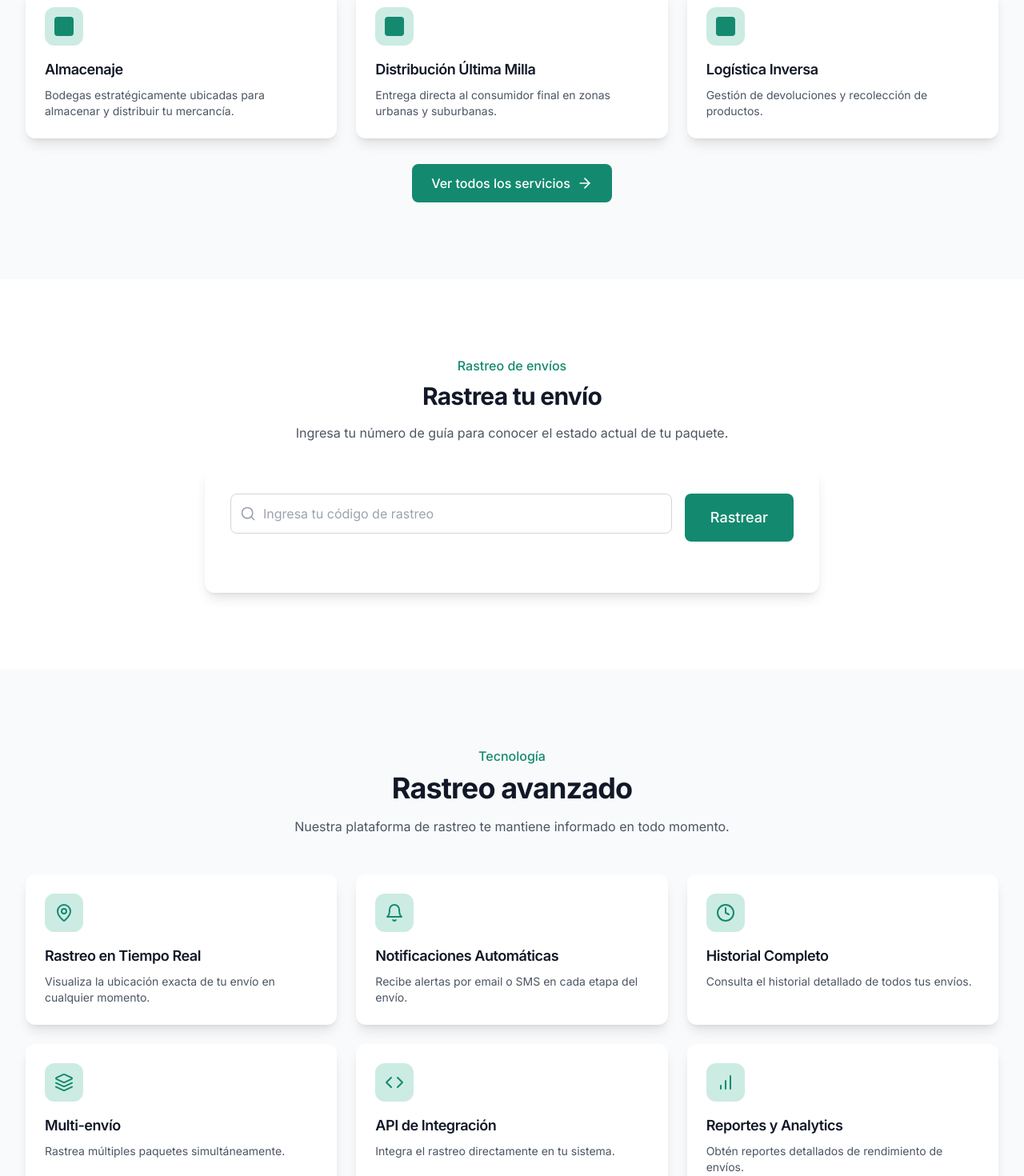
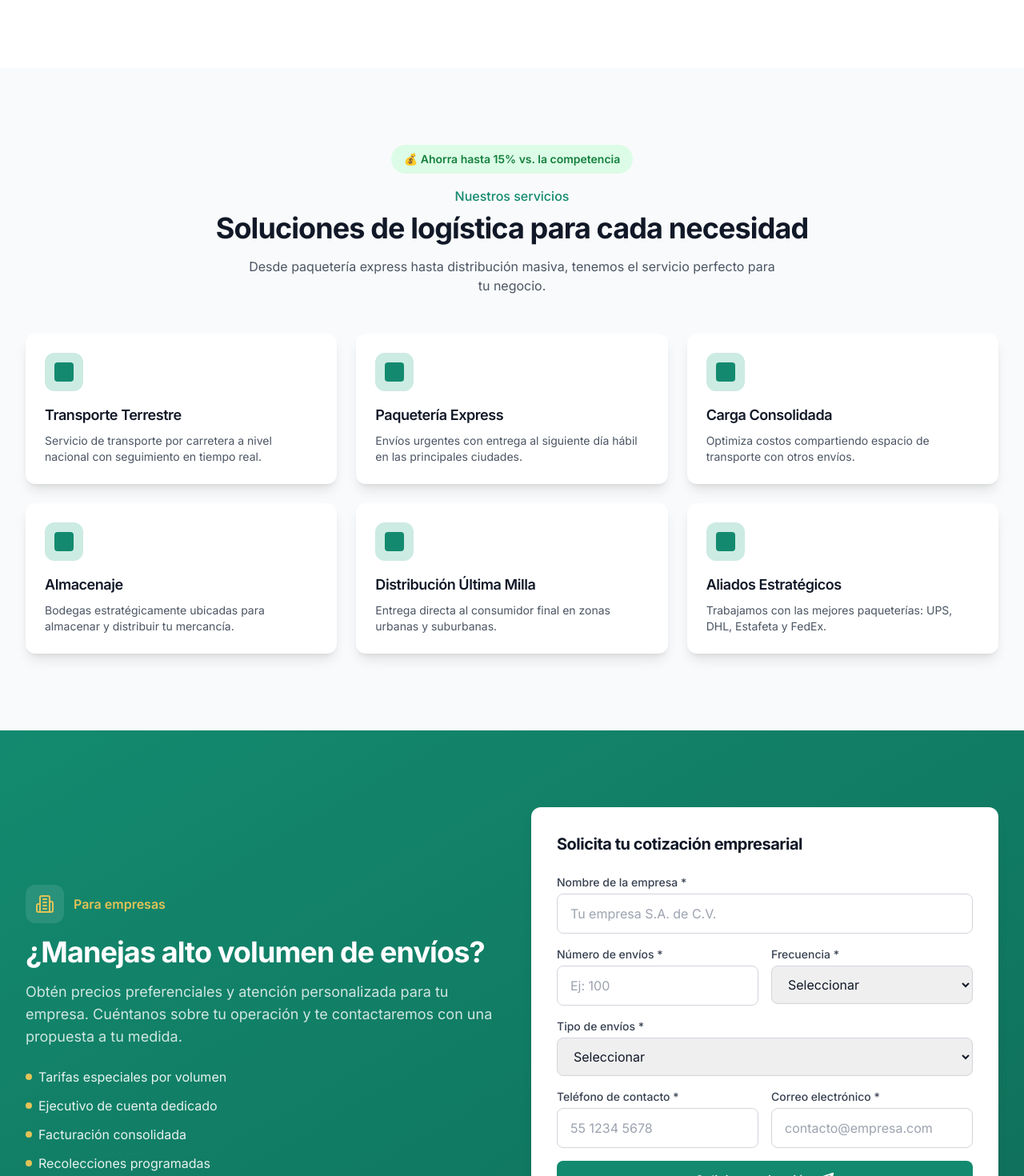
Before and after one commit to RolNR/ma-in, a Next.js app: page /logistik in a window 1280 px wide. Shown: the part 1271-2741 px from the top of the page at 80% size. Built offline with nearby package versions, Linux system fonts and the light colour scheme.

Commit message:
correcciones generales y de logistik

```diff
--- a/app/(divisions)/logistik/page.tsx
+++ b/app/(divisions)/logistik/page.tsx
@@ -1,13 +1,13 @@
 import type { Metadata } from 'next'
 import Link from 'next/link'
-import { Hero, Stats, CTA } from '@/components/sections'
+import { Hero } from '@/components/sections'
 import { Card, Button } from '@/components/ui'
 import { Breadcrumb } from '@/components/layout'
 import { TrackingForm } from '@/components/forms'
 import { divisionDetails } from '@/data/divisions'
 import { companyStats } from '@/data/services'
 import { ROUTES, DIVISION_NAV } from '@/lib/constants'
-import { ArrowRight, MapPin, Bell, Clock, Layers, Code, BarChart } from 'lucide-react'
+import { MapPin, Bell, Clock, Layers, Building2, Send } from 'lucide-react'
 
 export const metadata: Metadata = {
   title: 'Logistik - Logística y Rastreo',
@@ -19,8 +19,6 @@ const featureIcons = {
   bell: Bell,
   clock: Clock,
   layers: Layers,
-  code: Code,
-  'bar-chart': BarChart,
 }
 
 export default function LogistikPage() {
@@ -67,101 +65,6 @@ export default function LogistikPage() {
         </div>
       </section>
 
-      {/* Services Preview */}
-      <section className="section-padding bg-gray-50">
-        <div className="container-custom">
-          <div className="text-center mb-12">
-            <p className="text-primary font-medium mb-2">Nuestros servicios</p>
-            <h2 className="text-3xl md:text-4xl font-bold text-gray-900 mb-4">
-              Soluciones de logística para cada necesidad
-            </h2>
-            <p className="text-gray-600 max-w-2xl mx-auto">
-              Desde paquetería express hasta distribución masiva, tenemos el servicio perfecto para tu negocio.
-            </p>
-          </div>
-
-          <div className="grid md:grid-cols-2 lg:grid-cols-3 gap-6">
-            {services.slice(0, 6).map((service) => (
-              <Card key={service.id} hover className="p-6">
-                <div className="w-12 h-12 bg-primary-100 rounded-xl flex items-center justify-center mb-4">
-                  <div className="w-6 h-6 bg-primary rounded" />
-                </div>
-                <h3 className="text-lg font-semibold text-gray-900 mb-2">
-                  {service.title}
-                </h3>
-                <p className="text-gray-600 text-sm">
-                  {service.description}
-                </p>
-              </Card>
-            ))}
-          </div>
-
-          <div className="text-center mt-8">
-            <Link href={ROUTES.logistik.services}>
-              <Button variant="primary" rightIcon={<ArrowRight className="w-5 h-5" />}>
-                Ver todos los servicios
-              </Button>
-            </Link>
-          </div>
-        </div>
-      </section>
-
-      {/* Tracking Section */}
-      <section id="rastrear" className="section-padding">
-        <div className="container-custom">
-          <div className="max-w-3xl mx-auto">
-            <div className="text-center mb-8">
-              <p className="text-primary font-medium mb-2">Rastreo de envíos</p>
-              <h2 className="text-3xl font-bold text-gray-900 mb-4">
-                Rastrea tu envío
-              </h2>
-              <p className="text-gray-600">
-                Ingresa tu número de guía para conocer el estado actual de tu paquete.
-              </p>
-            </div>
-
-            <Card className="p-6 md:p-8">
-              <TrackingForm />
-            </Card>
-          </div>
-        </div>
-      </section>
-
-      {/* Tracking Features */}
-      <section className="section-padding bg-gray-50">
-        <div className="container-custom">
-          <div className="text-center mb-12">
-            <p className="text-primary font-medium mb-2">Tecnología</p>
-            <h2 className="text-3xl md:text-4xl font-bold text-gray-900 mb-4">
-              Rastreo avanzado
-            </h2>
-            <p className="text-gray-600 max-w-2xl mx-auto">
-              Nuestra plataforma de rastreo te mantiene informado en todo momento.
-            </p>
-          </div>
-
-          <div className="grid md:grid-cols-2 lg:grid-cols-3 gap-6">
-            {trackingFeatures.map((feature) => {
-              const Icon = featureIcons[feature.icon as keyof typeof featureIcons] || MapPin
-
-              return (
-                <Card key={feature.id} hover className="p-6">
-                  <div className="w-12 h-12 bg-primary-100 rounded-xl flex items-center justify-center mb-4">
-                    <Icon className="w-6 h-6 text-primary" />
-                  </div>
-                  <h3 className="text-lg font-semibold text-gray-900 mb-2">
-                    {feature.title}
-                  </h3>
-                  <p className="text-gray-600 text-sm">
-                    {feature.description}
-                  </p>
-                </Card>
-              )
-            })}
-          </div>
-        </div>
-      </section>
-
       {/* Process */}
       <section className="section-padding">
         <div className="container-custom">
@@ -188,7 +91,7 @@ export default function LogistikPage() {
             ))}
           </div>
 
-          <div className="text-center mt-8">
+          <div className="text-center mt-16">
             <Link href={ROUTES.logistik.process}>
               <Button variant="outline">
                 Conocer más del proceso
@@ -198,24 +101,261 @@ export default function LogistikPage() {
         </div>
       </section>
 
-      {/* Stats */}
-      <Stats stats={companyStats} variant="dark" />
+      {/* Services Preview */}
+      <section className="section-padding bg-gray-50">
+        <div className="container-custom">
+          <div className="text-center mb-12">
+            <div className="inline-flex items-center bg-green-100 text-green-700 px-4 py-2 rounded-full text-sm font-semibold mb-4">
+              💰 Ahorra hasta 15% vs. la competencia
+            </div>
+            <p className="text-primary font-medium mb-2">Nuestros servicios</p>
+            <h2 className="text-3xl md:text-4xl font-bold text-gray-900 mb-4">
+              Soluciones de logística para cada necesidad
+            </h2>
+            <p className="text-gray-600 max-w-2xl mx-auto">
+              Desde paquetería express hasta distribución masiva, tenemos el servicio perfecto para tu negocio.
+            </p>
+          </div>
 
-      {/* CTA */}
-      <CTA
-        title="Comienza a enviar hoy"
-        description="Contáctanos y descubre por qué miles de empresas confían en MA-IN Logistik."
-        primaryAction={{
-          label: 'Contactar',
-          href: ROUTES.support.contact,
-        }}
-        secondaryAction={{
-          label: 'Rastrear envío',
-          href: ROUTES.logistik.trackShipment,
-        }}
-        variant="default"
-        background="primary"
-      />
+          <div className="grid md:grid-cols-2 lg:grid-cols-3 gap-6">
+            {services.slice(0, 6).map((service) => (
+              <Card key={service.id} hover className="p-6">
+                <div className="w-12 h-12 bg-primary-100 rounded-xl flex items-center justify-center mb-4">
+                  <div className="w-6 h-6 bg-primary rounded" />
+                </div>
+                <h3 className="text-lg font-semibold text-gray-900 mb-2">
+                  {service.title}
+                </h3>
+                <p className="text-gray-600 text-sm">
+                  {service.description}
+                </p>
+              </Card>
+            ))}
+          </div>
+        </div>
+      </section>
+
+      {/* Enterprise Section */}
+      <section className="section-padding bg-gradient-to-br from-primary to-primary-600">
+        <div className="container-custom">
+          <div className="grid lg:grid-cols-2 gap-12 items-center">
+            <div className="text-white">
+              <div className="flex items-center gap-3 mb-4">
+                <div className="w-12 h-12 bg-white/10 rounded-xl flex items-center justify-center">
+                  <Building2 className="w-6 h-6 text-accent" />
+                </div>
+                <span className="text-accent font-semibold">Para empresas</span>
+              </div>
+              <h2 className="text-3xl md:text-4xl font-bold mb-4">
+                ¿Manejas alto volumen de envíos?
+              </h2>
+              <p className="text-white/80 text-lg mb-6">
+                Obtén precios preferenciales y atención personalizada para tu empresa.
+                Cuéntanos sobre tu operación y te contactaremos con una propuesta a tu medida.
+              </p>
+              <ul className="space-y-3">
+                <li className="flex items-center gap-2 text-white/90">
+                  <span className="w-2 h-2 bg-accent rounded-full" />
+                  Tarifas especiales por volumen
+                </li>
+                <li className="flex items-center gap-2 text-white/90">
+                  <span className="w-2 h-2 bg-accent rounded-full" />
+                  Ejecutivo de cuenta dedicado
+                </li>
+                <li className="flex items-center gap-2 text-white/90">
+                  <span className="w-2 h-2 bg-accent rounded-full" />
+                  Facturación consolidada
+                </li>
+                <li className="flex items-center gap-2 text-white/90">
+                  <span className="w-2 h-2 bg-accent rounded-full" />
+                  Recolecciones programadas
+                </li>
+              </ul>
+            </div>
+
+            <Card className="p-6 md:p-8">
+              <h3 className="text-xl font-bold text-gray-900 mb-6">
+                Solicita tu cotización empresarial
+              </h3>
+              <form className="space-y-4">
+                <div>
+                  <label className="block text-sm font-medium text-gray-700 mb-1">
+                    Nombre de la empresa *
+                  </label>
+                  <input
+                    type="text"
+                    required
+                    className="w-full px-4 py-3 border border-gray-300 rounded-lg focus:ring-2 focus:ring-primary focus:border-primary transition-colors"
+                    placeholder="Tu empresa S.A. de C.V."
+                  />
+                </div>
+
+                <div className="grid md:grid-cols-2 gap-4">
+                  <div>
+                    <label className="block text-sm font-medium text-gray-700 mb-1">
+                      Número de envíos *
+                    </label>
+                    <input
+                      type="number"
+                      required
+                      min="1"
+                      className="w-full px-4 py-3 border border-gray-300 rounded-lg focus:ring-2 focus:ring-primary focus:border-primary transition-colors"
+                      placeholder="Ej: 100"
+                    />
+                  </div>
+                  <div>
+                    <label className="block text-sm font-medium text-gray-700 mb-1">
+                      Frecuencia *
+                    </label>
+                    <select
+                      required
+                      className="w-full px-4 py-3 border border-gray-300 rounded-lg focus:ring-2 focus:ring-primary focus:border-primary transition-colors"
+                    >
+                      <option value="">Seleccionar</option>
+                      <option value="diario">Diarios</option>
+                      <option value="semanal">Semanales</option>
+                      <option value="mensual">Mensuales</option>
+                    </select>
+                  </div>
+                </div>
+
+                <div>
+                  <label className="block text-sm font-medium text-gray-700 mb-1">
+                    Tipo de envíos *
+                  </label>
+                  <select
+                    required
+                    className="w-full px-4 py-3 border border-gray-300 rounded-lg focus:ring-2 focus:ring-primary focus:border-primary transition-colors"
+                  >
+                    <option value="">Seleccionar</option>
+                    <option value="nacional">Nacional</option>
+                    <option value="internacional">Internacional</option>
+                    <option value="ambos">Nacional e Internacional</option>
+                  </select>
+                </div>
+
+                <div className="grid md:grid-cols-2 gap-4">
+                  <div>
+                    <label className="block text-sm font-medium text-gray-700 mb-1">
+                      Teléfono de contacto *
+                    </label>
+                    <input
+                      type="tel"
+                      required
+                      className="w-full px-4 py-3 border border-gray-300 rounded-lg focus:ring-2 focus:ring-primary focus:border-primary transition-colors"
+                      placeholder="55 1234 5678"
+                    />
+                  </div>
+                  <div>
+                    <label className="block text-sm font-medium text-gray-700 mb-1">
+                      Correo electrónico *
+                    </label>
+                    <input
+                      type="email"
+                      required
+                      className="w-full px-4 py-3 border border-gray-300 rounded-lg focus:ring-2 focus:ring-primary focus:border-primary transition-colors"
+                      placeholder="contacto@empresa.com"
+                    />
+                  </div>
+                </div>
+
+                <Button type="submit" variant="primary" className="w-full" rightIcon={<Send className="w-5 h-5" />}>
+                  Solicitar cotización
+                </Button>
+
+                <p className="text-xs text-gray-500 text-center">
+                  Al enviar este formulario aceptas nuestro aviso de privacidad.
+                </p>
+              </form>
+            </Card>
+          </div>
+        </div>
+      </section>
+
+      {/* Tracking Section */}
+      <section id="rastrear" className="section-padding bg-gray-50">
+        <div className="container-custom">
+          <div className="max-w-3xl mx-auto text-center mb-12">
+            <h2 className="text-3xl md:text-4xl font-bold text-gray-900 mb-4">
+              Rastrea tu envío
+            </h2>
+            <p className="text-gray-600 mb-8">
+              Ingresa tu número de guía para conocer el estado actual de tu paquete.
+            </p>
+
+            <Card className="p-6 md:p-8 text-left">
+              <TrackingForm />
+            </Card>
+          </div>
+
+          <div className="grid md:grid-cols-3 gap-6">
+            {trackingFeatures.map((feature) => {
+              const Icon = featureIcons[feature.icon as keyof typeof featureIcons] || MapPin
+
+              return (
+                <Card key={feature.id} hover className="p-6">
+                  <div className="w-12 h-12 bg-primary-100 rounded-xl flex items-center justify-center mb-4">
+                    <Icon className="w-6 h-6 text-primary" />
+                  </div>
+                  <h3 className="text-lg font-semibold text-gray-900 mb-2">
+                    {feature.title}
+                  </h3>
+                  <p className="text-gray-600 text-sm">
+                    {feature.description}
+                  </p>
+                </Card>
+              )
+            })}
+          </div>
+        </div>
+      </section>
+
+      {/* Stats + CTA */}
+      <section className="bg-primary py-16">
+        <div className="container-custom">
+          {/* Stats */}
+          <div className="grid grid-cols-2 lg:grid-cols-4 gap-8 mb-12">
+            {companyStats.map((stat) => (
+              <div key={stat.id} className="text-center">
+                <div className="text-4xl md:text-5xl font-bold text-white mb-1">
+                  {stat.value}
+                </div>
+                <div className="text-white/80 text-sm">
+                  {stat.label}
+                </div>
+              </div>
+            ))}
+          </div>
+
+          {/* CTA */}
+          <div className="border-t border-white/20 pt-10">
+            <div className="flex flex-col md:flex-row items-center justify-between gap-6">
+              <div>
+                <h2 className="text-2xl md:text-3xl font-bold text-white">Comienza a enviar hoy</h2>
+                <p className="mt-2 text-white/80">
+                  Contáctanos y descubre por qué confían en MA-IN Logistik.
+                </p>
+              </div>
+              <div className="flex flex-wrap gap-4">
+                <Link href={ROUTES.support.contact}>
+                  <Button variant="secondary" size="lg">
+                    Contactar
+                  </Button>
+                </Link>
+                <Link href={ROUTES.logistik.trackShipment}>
+                  <Button
+                    variant="outline"
+                    size="lg"
+                    className="border-white text-white hover:bg-white hover:!text-primary"
+                  >
+                    Rastrear envío
+                  </Button>
+                </Link>
+              </div>
+            </div>
+          </div>
+        </div>
+      </section>
     </>
   )
 }
--- a/components/layout/Footer.tsx
+++ b/components/layout/Footer.tsx
@@ -9,22 +9,18 @@ import {
   Clock,
   Facebook,
   Instagram,
-  Linkedin,
-  Twitter,
 } from 'lucide-react'
 
 const socialIcons = {
   facebook: Facebook,
   instagram: Instagram,
-  linkedin: Linkedin,
-  twitter: Twitter,
 }
 
 export function Footer() {
   const currentYear = new Date().getFullYear()
 
   return (
-    <footer className="bg-gray-900 text-gray-300">
+    <footer className="bg-gray-900 text-gray-300 overflow-hidden">
       {/* Main footer */}
       <div className="container-custom py-12 md:py-16">
         <div className="grid grid-cols-1 md:grid-cols-2 lg:grid-cols-4 gap-8 lg:gap-12">
--- a/components/sections/CTA.tsx
+++ b/components/sections/CTA.tsx
@@ -69,7 +69,7 @@ export function CTA({
                   size="lg"
                   className={cn(
                     background === 'primary' || background === 'gradient'
-                      ? 'border-white text-white hover:bg-white hover:text-primary'
+                      ? 'border-white text-white hover:bg-white hover:!text-primary'
                       : ''
                   )}
                 >
@@ -111,7 +111,7 @@ export function CTA({
                   size="lg"
                   className={cn(
                     background === 'primary' || background === 'gradient'
-                      ? 'border-white text-white hover:bg-white hover:text-primary'
+                      ? 'border-white text-white hover:bg-white hover:!text-primary'
                       : ''
                   )}
                 >
@@ -156,7 +156,7 @@ export function CTA({
                   size="lg"
                   className={cn(
                     background === 'primary' || background === 'gradient'
-                      ? 'border-white text-white hover:bg-white hover:text-primary'
+                      ? 'border-white text-white hover:bg-white hover:!text-primary'
                       : ''
                   )}
                 >
--- a/components/sections/Stats.tsx
+++ b/components/sections/Stats.tsx
@@ -4,6 +4,7 @@ import {
   Package,
   Map,
   Users,
+  Headphones,
   type LucideIcon,
 } from 'lucide-react'
 
@@ -25,6 +26,7 @@ const iconMap: Record<string, LucideIcon> = {
   package: Package,
   map: Map,
   users: Users,
+  headphones: Headphones,
 }
 
 export function Stats({ stats, variant = 'default', columns = 4 }: StatsProps) {
--- a/data/divisions.ts
+++ b/data/divisions.ts
@@ -24,7 +24,7 @@ export const divisions: Division[] = [
       'Cobertura nacional',
       'Entregas programadas',
       'Rastreo en tiempo real',
-      'Logística inversa',
+      'Aliados estratégicos',
     ],
   },
   {
@@ -97,10 +97,10 @@ export const divisionDetails = {
         icon: 'map-pin',
       },
       {
-        id: 'logistica-inversa',
-        title: 'Logística Inversa',
-        description: 'Gestión de devoluciones y recolección de productos.',
-        icon: 'refresh-cw',
+        id: 'aliados-estrategicos',
+        title: 'Aliados Estratégicos',
+        description: 'Trabajamos con las mejores paqueterías: UPS, DHL, Estafeta y FedEx.',
+        icon: 'handshake',
       },
     ],
     coverage: {
@@ -139,15 +139,9 @@ export const divisionDetails = {
     ],
     trackingFeatures: [
       {
-        id: 'tiempo-real',
-        title: 'Rastreo en Tiempo Real',
-        description: 'Visualiza la ubicación exacta de tu envío en cualquier momento.',
-        icon: 'map-pin',
-      },
-      {
         id: 'notificaciones',
-        title: 'Notificaciones Automáticas',
-        description: 'Recibe alertas por email o SMS en cada etapa del envío.',
+        title: 'Notificaciones por Email',
+        description: 'Recibe alertas por correo electrónico en cada etapa del envío.',
         icon: 'bell',
       },
       {
@@ -161,18 +155,6 @@ export const divisionDetails = {
         title: 'Multi-envío',
         description: 'Rastrea múltiples paquetes simultáneamente.',
         icon: 'layers',
-      },
-      {
-        id: 'api',
-        title: 'API de Integración',
-        description: 'Integra el rastreo directamente en tu sistema.',
-        icon: 'code',
-      },
-      {
-        id: 'reportes',
-        title: 'Reportes y Analytics',
-        description: 'Obtén reportes detallados de rendimiento de envíos.',
-        icon: 'bar-chart',
       },
     ],
     trackingStatuses: [
--- a/data/services.ts
+++ b/data/services.ts
@@ -93,13 +93,13 @@ export const logisticServices: Service[] = [
 export const companyStats: Stat[] = [
   {
     id: 'years',
-    value: '15+',
+    value: '5+',
     label: 'Años de experiencia',
     icon: 'calendar',
   },
   {
     id: 'shipments',
-    value: '1M+',
+    value: '1K+',
     label: 'Envíos mensuales',
     icon: 'package',
   },
@@ -110,10 +110,10 @@ export const companyStats: Stat[] = [
     icon: 'map',
   },
   {
-    id: 'clients',
-    value: '5,000+',
-    label: 'Clientes activos',
-    icon: 'users',
+    id: 'support',
+    value: '24/7',
+    label: 'Soporte disponible',
+    icon: 'headphones',
   },
 ]
 
--- a/lib/constants.ts
+++ b/lib/constants.ts
@@ -5,7 +5,7 @@
 // Información de la empresa
 export const COMPANY = {
   name: 'MA-IN',
-  fullName: 'MA-IN Logística y Servicios',
+  fullName: 'Grupo MA-IN',
   tagline: 'Soluciones integrales de logística',
   description: 'Empresa mexicana líder en soluciones de logística, rastreo, empaque y comercio.',
   email: 'contacto@ma-in.mx',
@@ -91,8 +91,6 @@ export const MAIN_NAV = [
 // Navegación de divisiones
 export const DIVISION_NAV = {
   logistik: [
-    { label: 'Servicios', href: ROUTES.logistik.services },
-    { label: 'Cobertura', href: ROUTES.logistik.coverage },
     { label: 'Proceso', href: ROUTES.logistik.process },
     { label: 'Rastrear envío', href: ROUTES.logistik.trackShipment },
   ],
@@ -132,6 +130,4 @@ export const FOOTER_NAV = {
 export const SOCIAL_LINKS = [
   { name: 'Facebook', href: 'https://facebook.com/main', icon: 'facebook' },
   { name: 'Instagram', href: 'https://instagram.com/main', icon: 'instagram' },
-  { name: 'LinkedIn', href: 'https://linkedin.com/company/main', icon: 'linkedin' },
-  { name: 'Twitter', href: 'https://twitter.com/main', icon: 'twitter' },
 ] as const
```
Also changed, not shown: app/page.tsx (+7 -7 lines), app/support/contact/page.tsx (+0 -11 lines).
